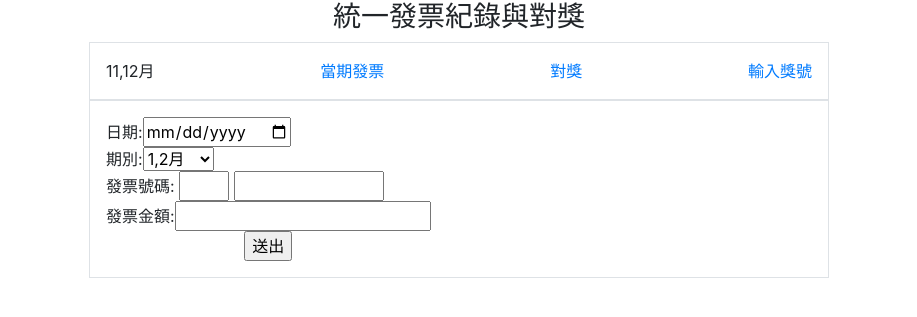
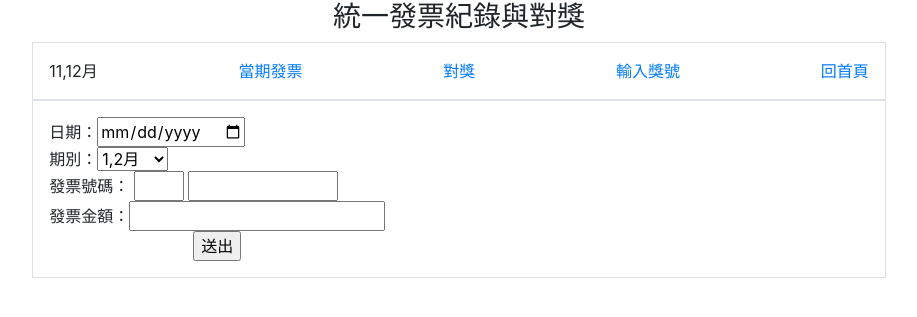
Before and after one commit to wdaweb/invoice-Kyosukewu, a PHP site: page / in a window 1280 px wide. Shown: the top 317 px of the page, without its empty margins (181-1098 px from the left). Run offline with PHP 8.4, Linux system fonts and the light colour scheme; some libraries are stand-ins or nearby versions.

Commit message:
調整版面結構     modified:   api/add_invoice.php -> 把儲存後的導向改成檢視發票清單(do=invoice_list) 	modified:   index.php -> 增加共用的內容區塊(功能選項) 	modified:   invoice_list.php -> 去除重複html碼 	modified:   main.php -> 把共用的區塊移到index.php,留下新增發票的清單

```diff
--- a/api/add_invoice.php
+++ b/api/add_invoice.php
@@ -19,5 +19,5 @@ echo $sql;
 $pdo->exec($sql);
 
 echo "新增完成";
-header("location:../index.php");
+header("location:../index.php?do=invoice_list");
 ?>
--- a/index.php
+++ b/index.php
@@ -1,5 +1,6 @@
 <!DOCTYPE html>
 <html lang="en">
+
 <head>
     <meta charset="UTF-8">
     <meta name="viewport" content="width=device-width, initial-scale=1.0, shrink-to-fit=no">
@@ -11,16 +12,49 @@
 
     </style>
 </head>
+
 <body>
+    <div class="h3 text-center">統一發票紀錄與對獎</div>
+    <div class="col-8 d-flex justify-content-between p-3 mx-auto border">
+        <?php
+        $month = [
+            1 => "1,2月",
+            2 => "3,4月",
+            3 => "5,6月",
+            4 => "7,8月",
+            5 => "9,10月",
+            6 => "11,12月",
+        ];
+
+        $m = ceil(date("m") / 2);
+
+        ?>
+        <div class="text-center"><?= $month[$m]; ?></div>
+        <div class="text-center">
+            <a href="?do=invoice_list">當期發票</a>
+        </div>
+        <div class="text-center">
+            <a href="">對獎</a>
+        </div>
+        <div class="text-center">
+            <a href="">輸入獎號</a>
+        </div>
+        <div class="text-center">
+            <a href="index.php">回首頁</a>
+        </div>
+    </div>
+    <div class="col-8 d-flex p-3 mx-auto border">
         <?php
 
 
-if(isset($_GET['do'])){
-    $file=$_GET['do'].".php";
+        if (isset($_GET['do'])) {
+            $file = $_GET['do'] . ".php";
             include $file;
-}else{
+        } else {
             include "main.php";
         }
         ?>
+    </div>
 </body>
+
 </html>
--- a/main.php
+++ b/main.php
@@ -1,35 +1,7 @@
-<div class="container">
-    <div class="h3 text-center">統一發票紀錄與對獎</div>
-    <div class="col-8 d-flex justify-content-between p-3 mx-auto border">
-        <?php
-        $month = [
-            1 => "1,2月",
-            2 => "3,4月",
-            3 => "5,6月",
-            4 => "7,8月",
-            5 => "9,10月",
-            6 => "11,12月",
-        ];
 
-        $m = ceil(date("m") / 2);
-
-        ?>
-        <div class="text-center"><?= $month[$m]; ?></div>
-        <div class="text-center">
-            <a href="">當期發票</a>
-        </div>
-        <div class="text-center">
-            <a href="">對獎</a>
-        </div>
-        <div class="text-center">
-            <a href="">輸入獎號</a>
-        </div>
-    </div>
-
-    <div class="col-8 d-flex justify-content-between p-3 mx-auto border">
-        <form action="api/add_invoice.php" method="post">
-            <div>日期:<input type="date" name="date"></div>
-            期別:<select name="period">
+       <form class="" action="api/add_invoice.php" method="post">
+           <div>日期：<input type="date" name="date"></div>
+           期別：<select name="period">
                <option value="1">1,2月</option>
                <option value="2">3,4月</option>
                <option value="3">5,6月</option>
@@ -37,17 +9,14 @@
                <option value="5">9,10月</option>
                <option value="6">11,12月</option>
            </select>
-            <div>發票號碼:
+           <div>發票號碼：
                <input type="text" name="code" style="width:50px">
                <input type="number" name="number" style="width:150px">
            </div>
            <div>
-                發票金額:<input type="number" name="payment">
+               發票金額：<input type="number" name="payment">
            </div>
            <div class="text-center">
                <input type="submit" value="送出">
            </div>
        </form>
-    </div>
-
-</div>
```
Also changed, not shown: invoice_list.php (+1 -12 lines). Lines whose indentation alone changed are shown as unchanged.
